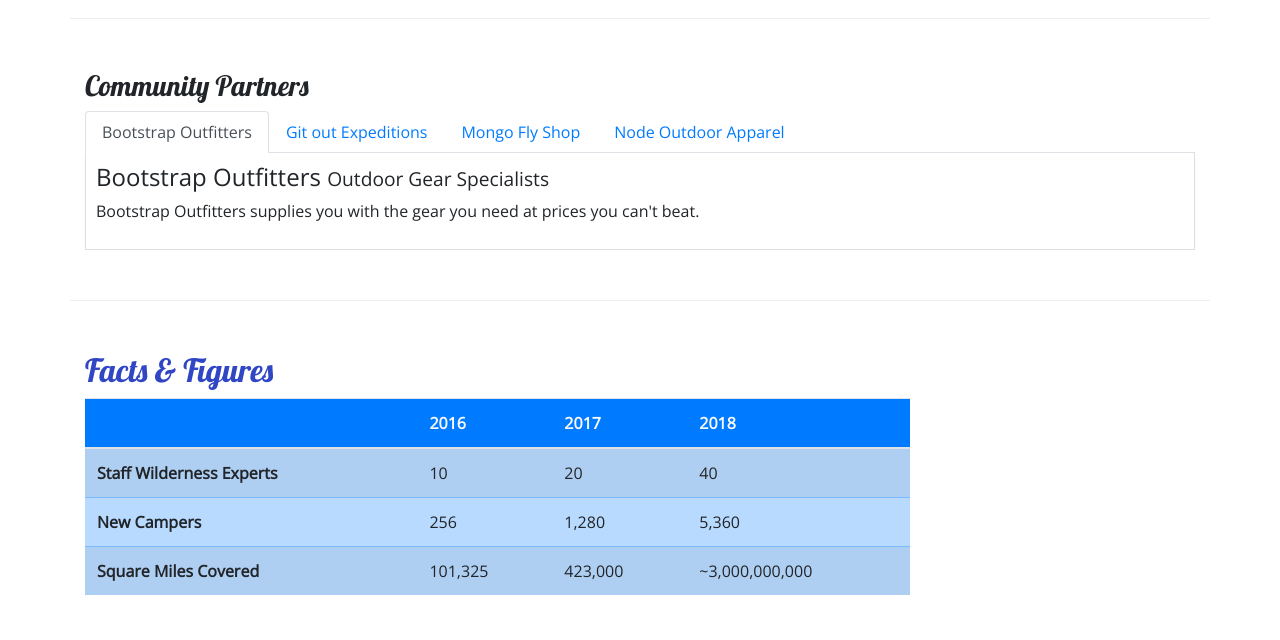
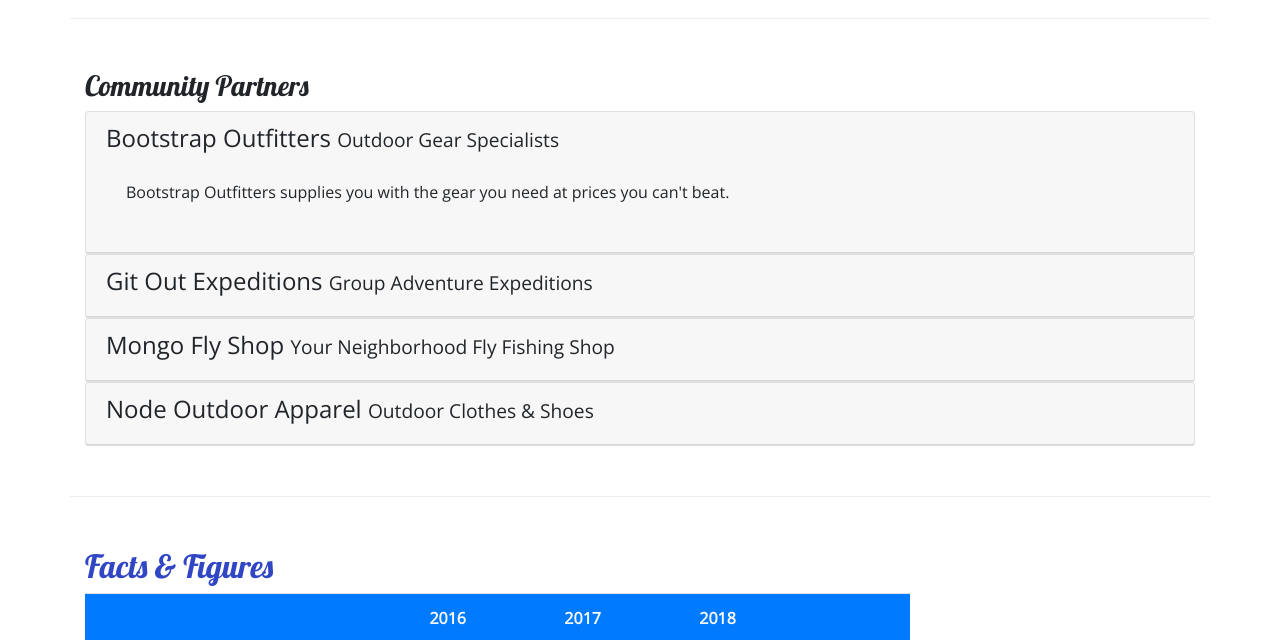
Before and after one commit to spencerrossrobinson/nucamp-campsite, a website: page aboutus.html in a window 1280 px wide. Shown: the part 810-1450 px from the top of the page. Drawn offline with nearby package versions, Linux system fonts and the light colour scheme.

Commit message:
Accordion

```diff
--- a/aboutus.html
+++ b/aboutus.html
@@ -121,48 +121,77 @@
     <div class="row row-content">
       <div class="col">
         <h3>Community Partners</h3>
-        <ul class="nav nav-tabs">
-          <li class="nav-item"><a href="#bootstrap" class="nav-link active" role="tab" data-toggle="tab">Bootstrap
-              Outfitters</a></li>
-          <li class="nav-item"><a href="#git" class="nav-link" role="tab" data-toggle="tab">Git out
-              Expeditions</a></li>
-          <li class="nav-item"><a href="#mongo" class="nav-link" role="tab" data-toggle="tab">Mongo Fly Shop</a>
-          </li>
-          <li class="nav-item"><a href="#node" class="nav-link" role="tab" data-toggle="tab">Node Outdoor
-              Apparel</a></li>
-        </ul>
-        <div class="tab-content">
-          <div class="tab-pane show active fade" role="tabpanel" id="bootstrap">
-            <h4>Bootstrap Outfitters <small>Outdoor Gear Specialists</small></h4>
+        <div id="accordion">
+          <div class="card">
+            <div class="card-header" role="tab">
+              <h4>
+                <a data-toggle="collapse" data-target="#bootstrap">Bootstrap Outfitters <small>Outdoor Gear
+                    Specialists</small>
+                </a>
+              </h4>
+              <div class="collapse show" id="bootstrap" data-parent="#accordion">
+                <div class="card-body">
                   <p class="d-none d-sm-block">
                     Bootstrap Outfitters supplies you with the gear you need at prices
                     you can't beat.
                   </p>
                 </div>
-          <div class="tab-pane fade" id="git" role="tabpanel">
+              </div>
+            </div>
+          </div>
+          <div class="card">
+            <div class="card-header" role="tab">
               <h4>
-              Git Out Expeditions <small>Group Adventure Expeditions</small>
+                <a class="collapsed" data-toggle="collapse" data-target="#git"> Git Out Expeditions <small>Group
+                    Adventure
+                    Expeditions</small>
+                </a>
               </h4>
+              <div class="collapse" id="git" data-parent="#accordion">
+                <div class="card-body">
                   <p class="d-none d-sm-block">
                     Join Git Out Expeditions to explore new horizons with a group of
                     other adventurers!
                   </p>
                 </div>
-          <div class="tab-pane fade" id="mongo" role="tabpanel">
+              </div>
+            </div>
+          </div>
+          <div class="card">
+            <div class="card-header" role="tab">
               <h4>
-              Mongo Fly Shop <small>Your Neighborhood Fly Fishing Shop</small>
+                <a class="collapsed" data-toggle="collapse" data-target="#mongo">Mongo Fly Shop <small>Your Neighborhood
+                    Fly Fishing
+                    Shop</small>
+                </a>
               </h4>
+              <div class="collapse" id="mongo" data-parent="#accordion">
+                <div class="card-body">
                   <p class="d-none d-sm-block">
                     Need a new fishing pole, a tacklebox, or flies of all kinds? Stop by
                     Mongo Fly Shop.
                   </p>
                 </div>
-          <div class="tab-pane fade" id="node" role="tabpanel">
-            <h4>Node Outdoor Apparel <small>Outdoor Clothes & Shoes</small></h4>
+              </div>
+            </div>
+          </div>
+          <div class="card">
+            <div class="card-header" role="tab">
+              <h4>
+                <a class="collapsed" data-toggle="collapse" data-target="#node"> Node Outdoor Apparel <small>Outdoor
+                    Clothes &
+                    Shoes</small>
+                </a>
+              </h4>
+              <div class="collapse" id="node" data-parent="#accordion">
+                <div class="card-body">
                   <p class="d-none d-sm-block">
                     From polar fleeces to swimsuits, hiking boots to waders, a visit to
                     Node will be sure to get you covered.
                   </p>
+                </div>
+              </div>
+            </div>
           </div>
         </div>
       </div>
--- a/css/style.css
+++ b/css/style.css
@@ -30,8 +30,7 @@ header h2 {
 .navbar {
   background-color: #901cad;
 }
-.tab-content {
-  border: 1px solid #DDD;
-  border-top: none;
-  padding: 10px;
+a, a:hover {
+  color: inherit;
+  text-decoration: none;
 }
```
Lines whose indentation alone changed are shown as unchanged.
